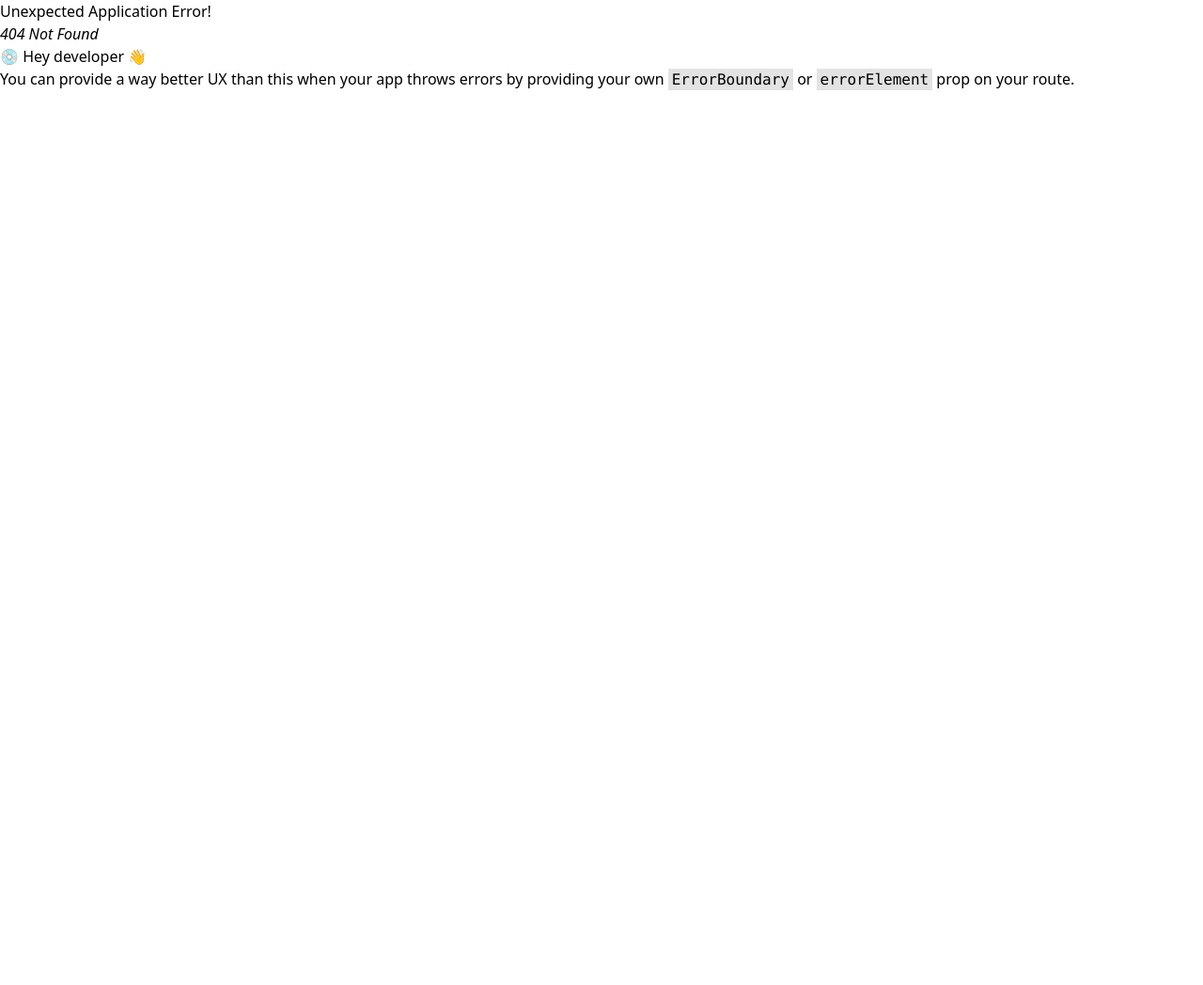
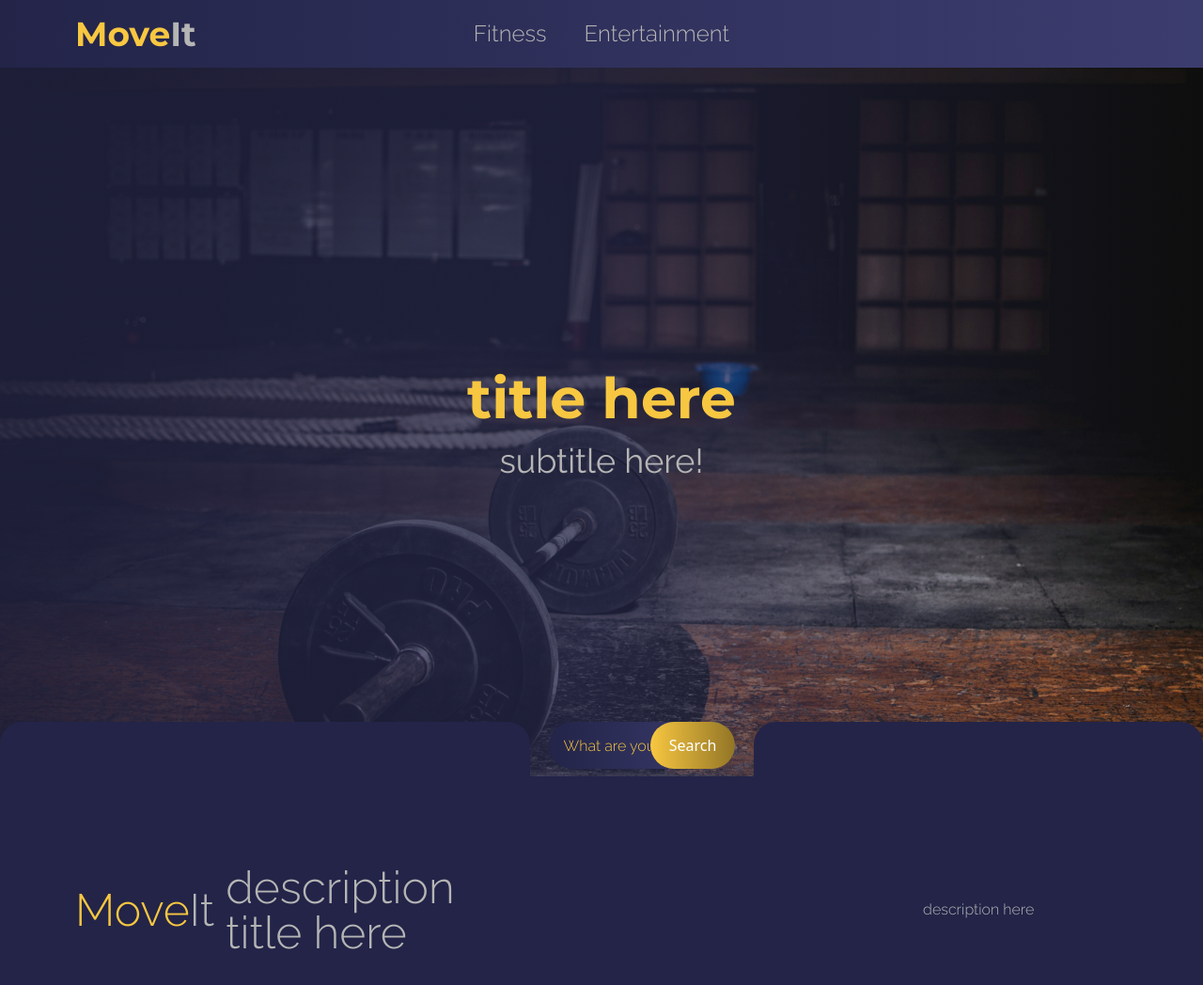
Before and after one commit to daggi38/move-test, a React (Vite) app: page /category in a window 1280 px wide. Before the commit this address had no page. Shown: the top 1048 px of the page at 94% size. Before the commit the page ends 800 px from the top, so only its background shows below. Built offline with nearby package versions, Linux system fonts and the light colour scheme.

Commit message:
corrected naming

```diff
--- a/src/common/components/cards/SubcatagoryCard.tsx
+++ b/src/common/components/cards/SubcatagoryCard.tsx
@@ -1,12 +1,12 @@
 import React from "react";
 
-type SubcatagoryCardProps = {
+type SubcategoryCardProps = {
   title: string;
   description: string;
   image: string;
 };
 
-const SubcatagoryCard: React.FC<SubcatagoryCardProps> = ({ title, description, image }) => {
+const SubcategoryCard: React.FC<SubcategoryCardProps> = ({ title, description, image }) => {
   return (
     <div className="bg-primary w-[395px] rounded-2xl">
       <div className="flex flex-col items-center justify-center">
@@ -22,4 +22,4 @@ const SubcatagoryCard: React.FC<SubcatagoryCardProps> = ({ title, description, i
   );
 };
 
-export default SubcatagoryCard;
+export default SubcategoryCard;
--- a/src/common/components/header/Header.tsx
+++ b/src/common/components/header/Header.tsx
@@ -17,8 +17,8 @@ const Header = () => {
 
         <div className="hidden md:flex lg:flex-grow lg:justify-center">
           <div className="text-light-grey font-raleway text-xl lg:text-2xl flex gap-6 lg:gap-10 font-light">
-            <Link to="/catagory">{fitnessLink}</Link>
-            <Link to="/catagory">{entertainmentLink}</Link>
+            <Link to="/category">{fitnessLink}</Link>
+            <Link to="/category">{entertainmentLink}</Link>
           </div>
         </div>
 
--- a/src/common/components/hero-component/HeroDescription.tsx
+++ b/src/common/components/hero-component/HeroDescription.tsx
@@ -8,7 +8,7 @@ interface HeroDescriptionProps {
   descriptionOne: string;
   descriptionTwo?: string;
   descriptionThree?: string;
-  isCatagoryPage?: boolean;
+  isCategoryPage?: boolean;
 }
 
 const HeroDescription: React.FC<HeroDescriptionProps> = ({
@@ -16,13 +16,13 @@ const HeroDescription: React.FC<HeroDescriptionProps> = ({
   descriptionOne,
   descriptionTwo,
   descriptionThree,
-  isCatagoryPage = false,
+  isCategoryPage = false,
 }) => {
   return (
     <div className="relative grid grid-cols-[2fr_1fr_2fr] -mt-16">
       <div className="bg-primary rounded-t-3xl flex items-center justify-center px-20 py-10">
         <div className="text-light-grey font-raleway flex flex-row items-center gap-3 h-[40vh]">
-          {isCatagoryPage ? (
+          {isCategoryPage ? (
             <MoveItText className="text-3xl sm:text-5xl font-raleway font-light" />
           ) : (
             ""
--- a/src/pages/catagory/Index.tsx
+++ b/src/pages/catagory/Index.tsx
@@ -1,19 +1,20 @@
 import Footer from "../../common/components/footer/Footer";
 import Header from "../../common/components/header/Header";
-import CatagoryDescription from "./components/catagory-description/Index";
-import CatagoryHero from "./components/catagory-hero/Index";
-import CatagorySection from "./components/catagory-section/Index";
+import CategoryDescription from "./components/catagory-description/Index";
+import CategoryHero from "./components/catagory-hero/Index";
+import CategorySection from "./components/catagory-section/Index";
 
-const Catagory = () => {
+
+const Category = () => {
   return (
     <div className="relative bg-gradient-to-r from-primary to-primary-light min-h-screen min-w-screen max-w-screen">
       <Header />
-      <CatagoryHero />
-      <CatagoryDescription />
-      <CatagorySection sectionTitle={"sectiontitle here"} />
+      <CategoryHero />
+      <CategoryDescription />
+      <CategorySection sectionTitle={"sectiontitle here"} />
       <Footer />
     </div>
   );
 };
 
-export default Catagory;
+export default Category;
--- a/src/pages/catagory/components/catagory-description/Index.tsx
+++ b/src/pages/catagory/components/catagory-description/Index.tsx
@@ -1,9 +1,9 @@
 import HeroDescription from "../../../../common/components/hero-component/HeroDescription";
 
-const CatagoryDescription = () => {
+const CategoryDescription = () => {
   return (
     <HeroDescription
-    isCatagoryPage={true}
+    isCategoryPage={true}
       descriptionOne="description here"
       title="description title here"
       descriptionTwo=""
@@ -11,4 +11,4 @@ const CatagoryDescription = () => {
   );
 };
 
-export default CatagoryDescription;
+export default CategoryDescription;
--- a/src/pages/catagory/components/catagory-hero/Index.tsx
+++ b/src/pages/catagory/components/catagory-hero/Index.tsx
@@ -2,7 +2,7 @@ import React from 'react'
 import HeroComponent from '../../../../common/components/hero-component/HeroComponent'
 import HeroImage from "../../../../assets/images/hero-image.jpg"
 
-const CatagoryHero = () => {
+const CategoryHero = () => {
   return (
     <HeroComponent
     title={"title here"}
@@ -12,4 +12,4 @@ const CatagoryHero = () => {
   )
 }
 
-export default CatagoryHero
+export default CategoryHero
--- a/src/pages/catagory/components/catagory-section/Index.tsx
+++ b/src/pages/catagory/components/catagory-section/Index.tsx
@@ -1,8 +1,8 @@
 import React from "react";
-import EntertainmentCard from "../../../../common/components/cards/SubcatagoryCard";
 import LiveArt from "../../../../assets/images/live-art.jpg";
 import { useNavigate } from "react-router";
-import SubcatagoryCard from "../../../../common/components/cards/SubcatagoryCard";
+import SubcategoryCard from "../../../../common/components/cards/SubcatagoryCard";
+
 
 type CategorySectionProps = {
   sectionTitle: string;
@@ -19,7 +19,7 @@ const CategorySection: React.FC<CategorySectionProps> = ({ sectionTitle }) => {
 
       <div className="flex gap-5 mt-10">
 
-       <SubcatagoryCard description="" image="" title=""/>
+       <SubcategoryCard description="" image="" title=""/>
       </div>
     </div>
   );
--- a/src/pages/sub-catagory/Index.tsx
+++ b/src/pages/sub-catagory/Index.tsx
@@ -3,19 +3,20 @@ import Header from "../../common/components/header/Header";
 import ItemsSection from "./components/items-section/Index";
 
 import TrainingSection from "./components/items-section/Index";
-import SubCatagoryDescription from "./components/Sub-catagory-description/Index";
-import SubCatagoryHero from "./components/sub-catagory-hero/Index";
+import SubCategoryDescription from "./components/Sub-catagory-description/Index";
+import SubCategoryHero from "./components/sub-catagory-hero/Index";
 
-const Subcatagory = () => {
+
+const Subcategory = () => {
   return (
     <div className="relative bg-gradient-to-r from-primary to-primary-light min-h-screen min-w-screen max-w-screen">
       <Header />
-      <SubCatagoryHero />
-      <SubCatagoryDescription />
+      <SubCategoryHero/>
+      <SubCategoryDescription />
       <ItemsSection title={""} menuItems={[   ]} />
       <Footer />
     </div>
   );
 };
 
-export default Subcatagory;
+export default Subcategory;
--- a/src/pages/sub-catagory/components/Sub-catagory-description/Index.tsx
+++ b/src/pages/sub-catagory/components/Sub-catagory-description/Index.tsx
@@ -1,14 +1,14 @@
 import React from "react";
 import HeroDescription from "../../../../common/components/hero-component/HeroDescription";
 
-const SubCatagoryDescription = () => {
+const SubCategoryDescription = () => {
   return (
     <HeroDescription
-      isCatagoryPage={false}
+      isCategoryPage={false}
       title="description title"
       descriptionOne="description"
     />
   );
 };
 
-export default SubCatagoryDescription;
+export default SubCategoryDescription;
--- a/src/pages/sub-catagory/components/sub-catagory-hero/Index.tsx
+++ b/src/pages/sub-catagory/components/sub-catagory-hero/Index.tsx
@@ -2,7 +2,7 @@ import React from "react";
 import HeroComponent from "../../../../common/components/hero-component/HeroComponent";
 import TradeMill from "../../../../assets/images/fitness-cardio.jpg";
 
-const SubCatagoryHero = () => {
+const SubCategoryHero = () => {
   return (
     <HeroComponent
       title=" title here"
@@ -12,4 +12,4 @@ const SubCatagoryHero = () => {
   );
 };
 
-export default SubCatagoryHero;
+export default SubCategoryHero;
```
Also changed, not shown: src/setup/router manager/router.tsx (+7 -6 lines).
